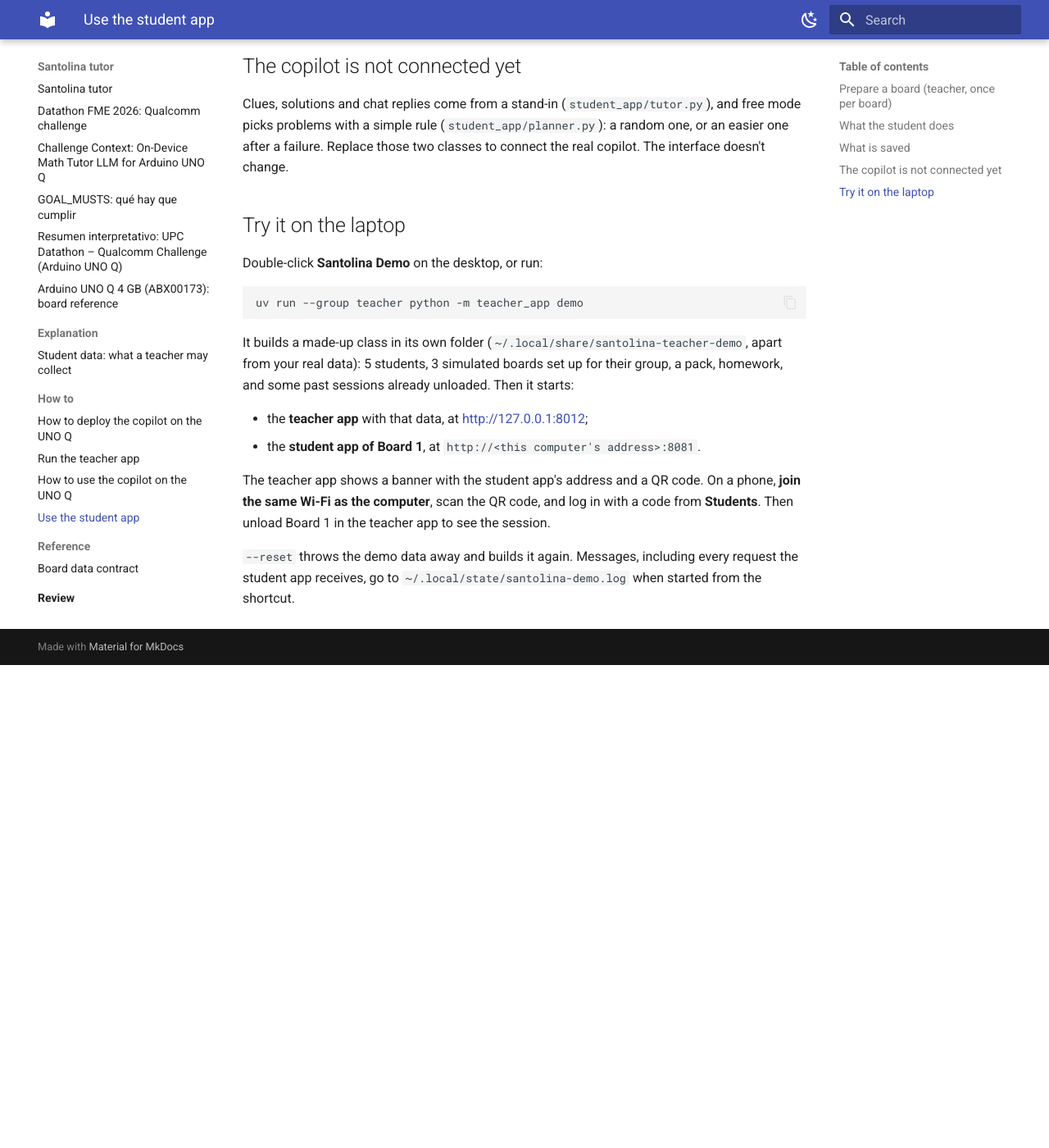
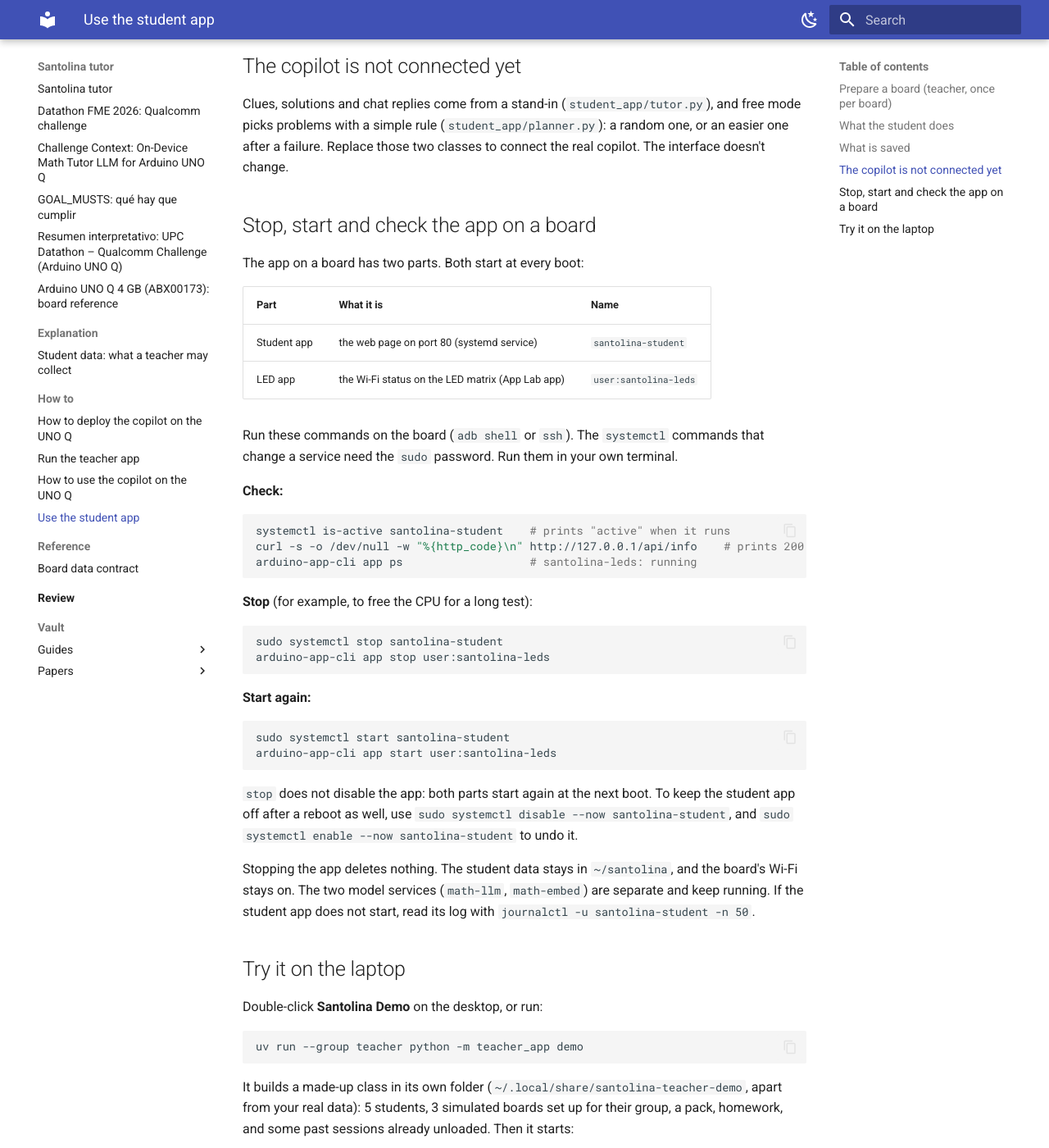
Before and after one commit to Sigkaio636/Santolina_tutor, an MkDocs documentation site: the page built from docs/how-to/use-student-app.md, in a window 1280 px wide and 1400 px high, scrolled down 1877 px. Shown: the whole window at 82% size. Built offline with MkDocs 1.6.1 and Material for MkDocs 9.7.7, drawn with Linux system fonts in a browser that asks for light colours; before the commit the page ends 2688 px from its top, so only the background shows below that.

Commit message:
Explain how to stop, start and check the student and LED apps on a board
Co-Authored-By: Claude Opus 5.5 <noreply@anthropic.com>

````diff
--- a/docs/how-to/use-student-app.md
+++ b/docs/how-to/use-student-app.md
@@ -50,6 +50,43 @@ The teacher unloads it by plugging the board in. Each session has a timeline on
 
 Clues, solutions and chat replies come from a stand-in (`student_app/tutor.py`), and free mode picks problems with a simple rule (`student_app/planner.py`): a random one, or an easier one after a failure. Replace those two classes to connect the real copilot. The interface doesn't change.
 
+## Stop, start and check the app on a board
+
+The app on a board has two parts. Both start at every boot:
+
+| Part | What it is | Name |
+|---|---|---|
+| Student app | the web page on port 80 (systemd service) | `santolina-student` |
+| LED app | the Wi-Fi status on the LED matrix (App Lab app) | `user:santolina-leds` |
+
+Run these commands on the board (`adb shell` or `ssh`). The `systemctl` commands that change a service need the `sudo` password. Run them in your own terminal.
+
+**Check:**
+
+```bash
+systemctl is-active santolina-student    # prints "active" when it runs
+curl -s -o /dev/null -w "%{http_code}\n" http://127.0.0.1/api/info    # prints 200
+arduino-app-cli app ps                   # santolina-leds: running
+```
+
+**Stop** (for example, to free the CPU for a long test):
+
+```bash
+sudo systemctl stop santolina-student
+arduino-app-cli app stop user:santolina-leds
+```
+
+**Start again:**
+
+```bash
+sudo systemctl start santolina-student
+arduino-app-cli app start user:santolina-leds
+```
+
+`stop` does not disable the app: both parts start again at the next boot. To keep the student app off after a reboot as well, use `sudo systemctl disable --now santolina-student`, and `sudo systemctl enable --now santolina-student` to undo it.
+
+Stopping the app deletes nothing. The student data stays in `~/santolina`, and the board's Wi-Fi stays on. The two model services (`math-llm`, `math-embed`) are separate and keep running. If the student app does not start, read its log with `journalctl -u santolina-student -n 50`.
+
 ## Try it on the laptop
 
 Double-click **Santolina Demo** on the desktop, or run:
````
